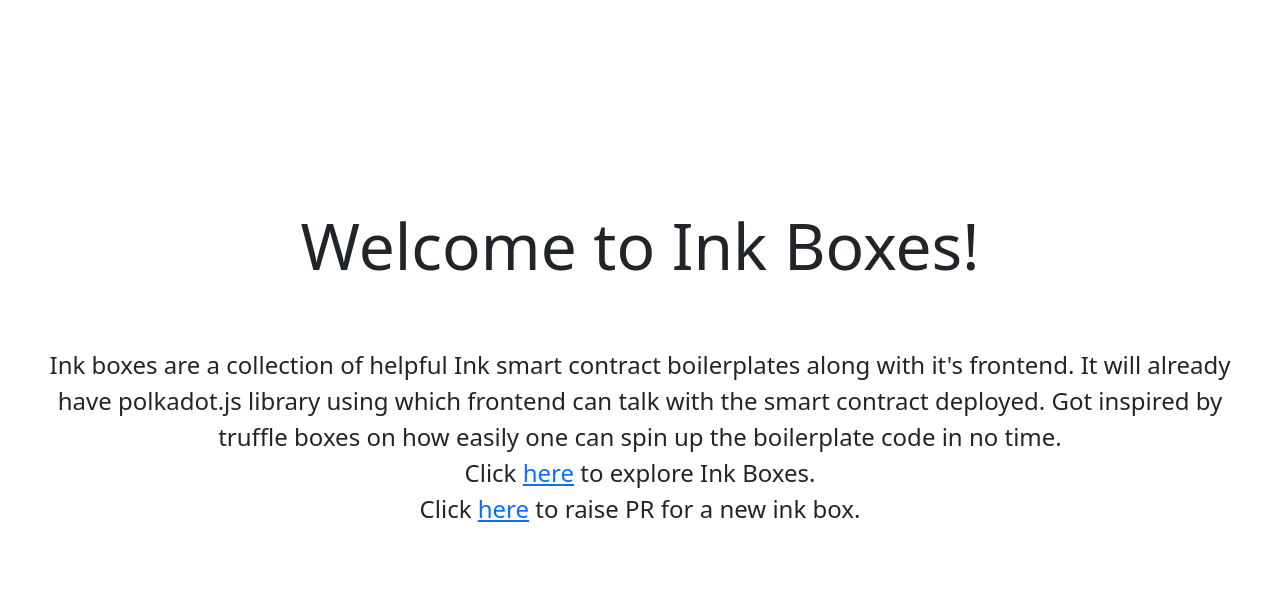
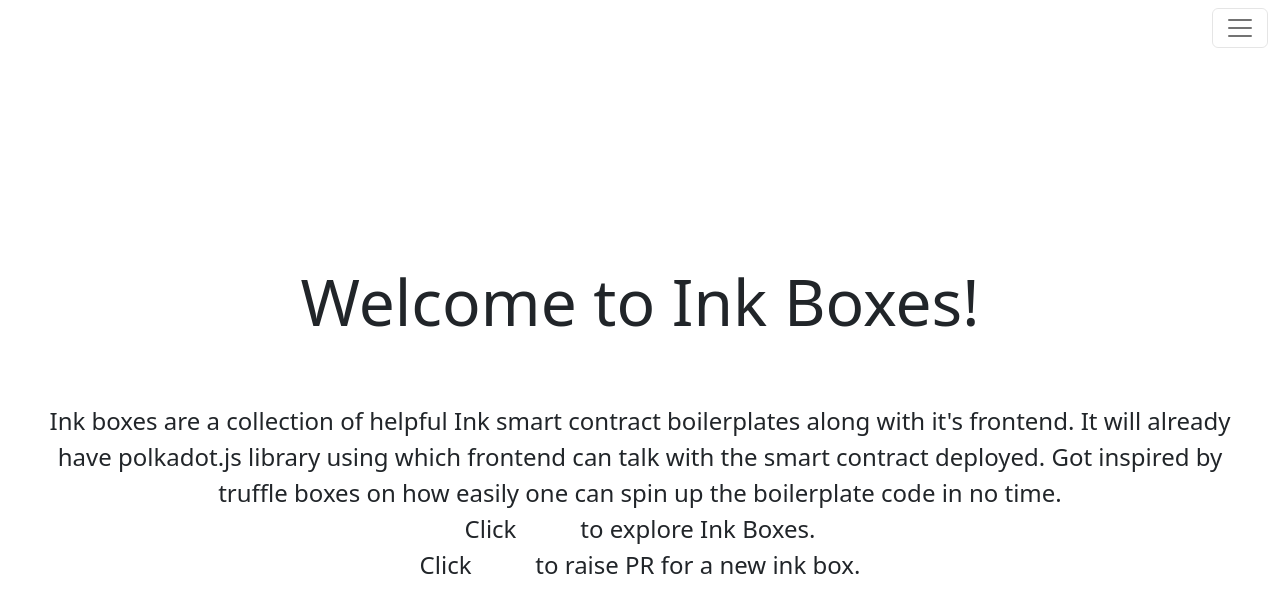
Before and after one commit to avirajkhare00/ink-boxes-ui, a Next.js app: page / in a window 1280 px wide. Shown: the top 612 px of the page. Built offline with nearby package versions, Linux system fonts and the light colour scheme.

Commit message:
[Aviraj] Added header and fixed link color issue

```diff
--- /dev/null
+++ b/components/Header.tsx
@@ -0,0 +1,44 @@
+import React, { useState } from 'react';
+import {
+  Collapse,
+  Navbar,
+  NavbarToggler,
+  NavbarBrand,
+  Nav,
+  NavItem,
+  NavLink,
+  UncontrolledDropdown,
+  DropdownToggle,
+  DropdownMenu,
+  DropdownItem,
+  NavbarText,
+} from 'reactstrap';
+
+function Header(args: any) {
+  const [isOpen, setIsOpen] = useState(false);
+
+  const toggle = () => setIsOpen(!isOpen);
+
+return (
+    <div>
+      <Navbar {...args}>
+        <NavbarBrand href="/">Ink Boxes</NavbarBrand>
+        <NavbarToggler onClick={toggle} />
+        <Collapse isOpen={isOpen} navbar>
+          <Nav className="me-auto" navbar>
+            <NavItem>
+              <NavLink href="../ink-boxes/">Available Ink Boxes</NavLink>
+            </NavItem>
+            <NavItem>
+              <NavLink href="../contribute/">
+                Create a new ink box
+              </NavLink>
+            </NavItem>
+          </Nav>
+        </Collapse>
+      </Navbar>
+    </div>
+  );
+}
+
+export default Header;
--- a/pages/index.tsx
+++ b/pages/index.tsx
@@ -2,8 +2,12 @@
 import Image from 'next/image'
 import styles from '../styles/Home.module.css'
 
+import Header from '../components/Header'
+
 export default function Home() {
   return (
+    <div>
+      <Header />
       <div className={styles.container}>
         <Head>
           <title>Ink Boxes</title>
@@ -25,5 +29,6 @@
           </p>
         </main>
       </div>
+    </div>
   )
 }
--- a/pages/ink-boxes.tsx
+++ b/pages/ink-boxes.tsx
@@ -1,10 +1,14 @@
 import Head from 'next/head'
 import styles from '../styles/Home.module.css'
+
+import Header from '../components/Header';
 
 import { Card, CardBody, CardTitle, CardText, Button } from 'reactstrap';
 
 export default function InkBoxes() {
     return (
+        <div>
+            <Header />
             <div className={styles.container}>
                 <Head>
                     <title>Ink Boxes</title>
@@ -130,5 +134,6 @@
                     </Card>
                 </main>
             </div>
+        </div>
     )
 }
--- a/styles/globals.css
+++ b/styles/globals.css
@@ -6,16 +6,35 @@
     Ubuntu, Cantarell, Fira Sans, Droid Sans, Helvetica Neue, sans-serif;
 }
 
-a {
-  color: inherit;
+a:link {
+  color: white;
+  background-color: transparent;
   text-decoration: none;
+}
+
+a:visited {
+  color: white;
+  background-color: transparent;
+  text-decoration: none;
+}
+
+a:hover {
+  color: white;
+  background-color: transparent;
+  text-decoration: underline;
+}
+
+a:active {
+  color: white;
+  background-color: transparent;
+  text-decoration: underline;
 }
 
 * {
   box-sizing: border-box;
 }
 
-@media (prefers-color-scheme: dark) {
+@media (prefers-color-scheme: light) {
   html {
     color-scheme: dark;
   }
```
Lines whose indentation alone changed are shown as unchanged.
